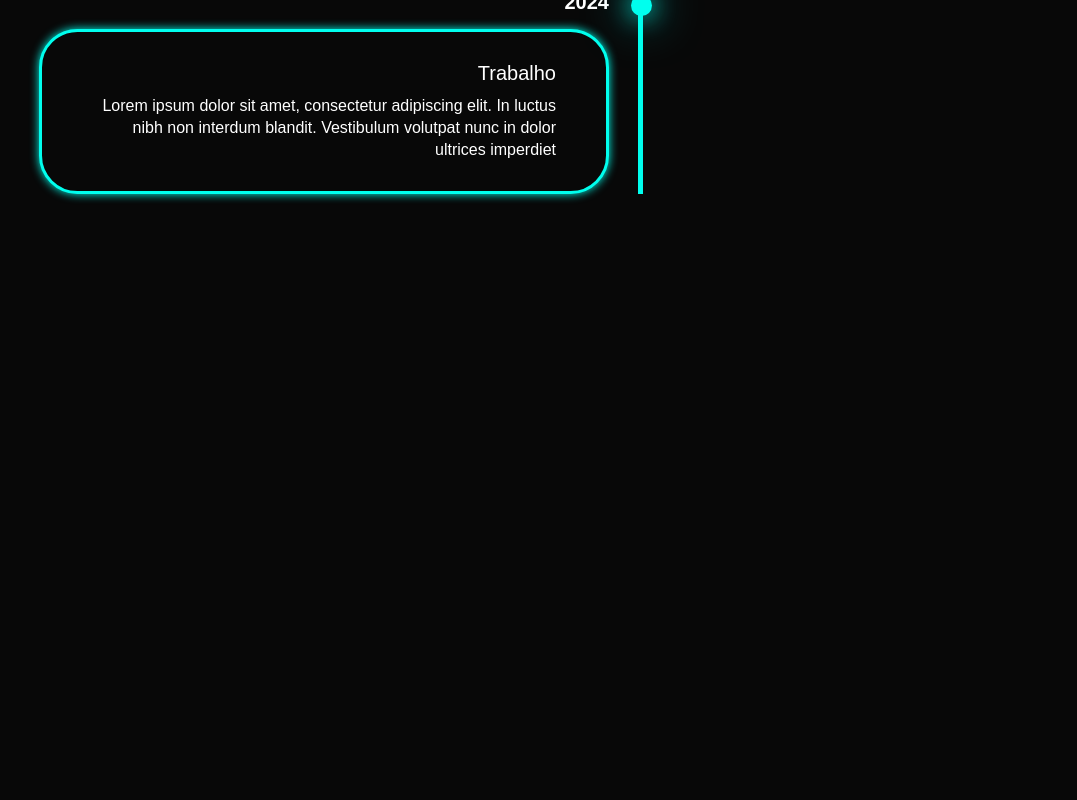
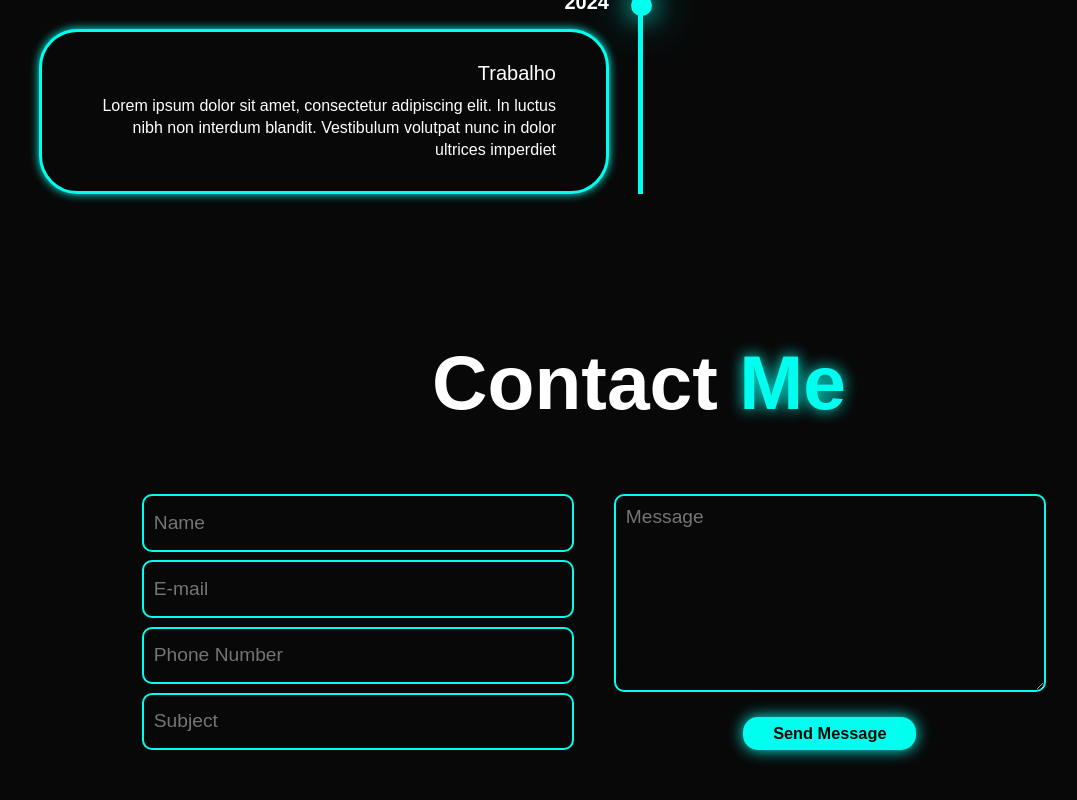
Before and after one commit to Robson-Ribeiro/portfolio-cyan-theme-react, a React (Create React App) app: page / in a window 1280 px wide. Shown: the part 1996-2796 px from the top of the page, without its empty margins (1-1078 px from the left). Before the commit the page ends 2220 px from the top, so only its background shows below. Built offline with nearby package versions, Linux system fonts and the light colour scheme.

Commit message:
Contact view

```diff
--- a/src/App.js
+++ b/src/App.js
@@ -3,6 +3,8 @@ import './App.css';
 import Navbar from './components/navbar/Navbar';
 import Home from './components/Home/Home';
 import About from './components/About/About';
+
+import Contact from './components/Contact/Contact';
 
 function App() {
   return (
@@ -10,6 +12,8 @@ function App() {
       <Navbar />
       <Home />
       <About />
+
+      <Contact />
     </div>
   );
 }
--- /dev/null
+++ b/src/components/Contact/Contact.css
@@ -0,0 +1,96 @@
+#contact {
+    width: 100%;
+    height: 100vh;
+    display: flex;
+    flex-direction: column;
+    justify-content: center;
+    align-items: center;
+}
+
+.contact-content {
+    height: 100%;
+    display: flex;
+    flex-direction: column;
+    justify-content: space-around;
+    align-items: center;
+}
+
+h1 {
+    font-size: 8rem;
+    text-align: center;
+}
+
+h1 span {
+    text-shadow: 0 0 15px var(--main-color);
+    color: var(--main-color);
+}
+
+.send-email {
+    display: flex;
+    gap: 40px;
+    position: relative;
+    top: -20%;
+    left: -5%;
+    height: 32%;
+}
+
+.credentials {
+    display: flex;
+    flex-direction: column;
+    justify-content: space-between;
+
+}
+
+.message-e-submit {
+    display: flex;
+    flex-direction: column;
+    justify-content: space-between;
+    height: auto;
+    align-items: center;
+}
+
+.message-e-submit textarea {
+    width: 45rem;
+    height: 26rem;
+    padding: 10px;
+    border-radius: 10px;
+    background: var(--bg-color);
+    border: 2px solid var(--main-color);
+    outline: none;
+    color: white;
+    font-size: 2rem;
+}
+
+input {
+    width: 45rem;
+    height: 6rem;
+    padding: 10px;
+    border-radius: 10px;
+    background: var(--bg-color);
+    border: 2px solid var(--main-color);
+    outline: none;
+    color: white;
+    font-size: 2rem;
+}
+
+.message-e-submit button {
+    width: 40%;
+    height: 40px;
+    margin-top: 25px;
+    padding: 5px;
+    border-radius: 15px;
+    box-shadow: 0 0 15px var(--main-color);
+    border: none;
+    outline: none;
+    cursor: pointer;
+    background: var(--main-color);
+    color: var(--bg-color);
+    font-size: 1.7rem;
+    font-weight: 700;
+    text-align: center;
+    transition: all 0.3s ease;
+}
+
+.message-e-submit button:hover {
+    transform: scale(1.1);
+}
--- /dev/null
+++ b/src/components/Contact/Contact.js
@@ -0,0 +1,26 @@
+import React from "react";
+import './Contact.css';
+
+const Contact = () => {
+    return (
+        <div id="contact">
+            <div className="contact-content">
+                <h1>Contact <span>Me</span></h1>
+                <div className="send-email">
+                    <div className="credentials">
+                        <input type="text" placeholder="Name"></input>
+                        <input type="text" placeholder="E-mail"></input>
+                        <input type="text" placeholder="Phone Number"></input>
+                        <input type="text" placeholder="Subject"></input>
+                    </div>
+                    <div className="message-e-submit">
+                        <textarea cols="30" rows={10} placeholder="Message"></textarea>
+                        <button>Send Message</button>
+                    </div>
+                </div>
+            </div>
+        </div>
+    )
+}
+
+export default Contact;
--- a/src/components/Home/Home.css
+++ b/src/components/Home/Home.css
@@ -44,6 +44,7 @@
     display: flex;
     flex-direction: column;
     justify-content: space-around;
+    align-items: flex-start;
     max-width: 740px;
 }
 
--- a/src/components/Home/Home.js
+++ b/src/components/Home/Home.js
@@ -1,6 +1,5 @@
 import React from "react";
 import './Home.css';
-import proggamingPng from "../../images/programming.png";
 
 const Home = () => {
     return (
```
